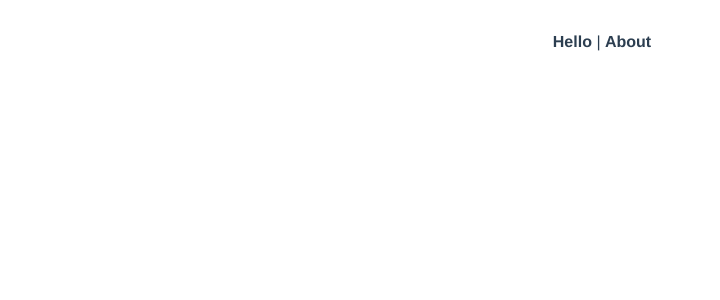
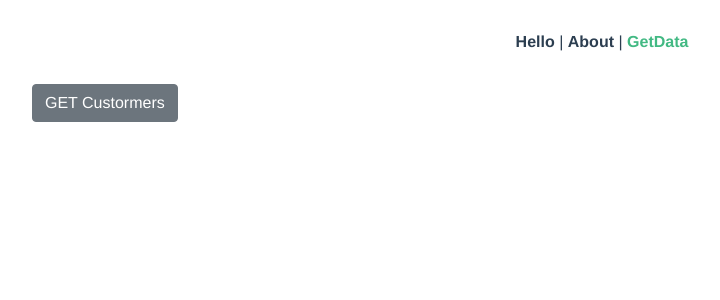
Before and after one commit to bookgvi/authvuelidate2, a Vue app: page /getData in a window 1280 px wide. Shown: the top 300 px of the page, without its empty margins (38-758 px from the left). Built offline with nearby package versions, Linux system fonts and the light colour scheme; sample sign-in values are in the browser's storage.

Commit message:
Получение данных с сервера, XMLHttpRequest + Promise; Форматирование многостраничного текста - https://getinstance.info/articles/css/truncate-multiline-text/

```diff
--- a/src/App.vue
+++ b/src/App.vue
@@ -2,7 +2,8 @@
   <div id="app">
     <div id="nav">
       <router-link to="/">Hello</router-link> |
-      <router-link to="/about">About</router-link>
+      <router-link to="/about">About</router-link> |
+      <router-link to="/getData">GetData</router-link>
     </div>
     <router-view/>
   </div>
--- /dev/null
+++ b/src/components/GetDataFromServer/index.vue
@@ -0,0 +1,59 @@
+<template>
+  <b-container>
+    <b-row class="pb-3">
+      <b-col cols="3" align="left" class="pl-0">
+        <b-button @click="getCustomers">GET Custormers</b-button>
+      </b-col>
+    </b-row>
+    <b-row>
+      <b-col cols="3" class="pl-0 overflow-hidden" style="height: 480px">
+        <div class="box w-100 h-100" align="left">{{ dataFromServer }}</div>
+      </b-col>
+    </b-row>
+  </b-container>
+</template>
+
+<script>
+  export default {
+    name: "index",
+    data: () => ({
+      URL_Customers: 'https://pre.ugoloc.ucann.ru/api/cabinet/v1.0/customers',
+      dataFromServer: ''
+    }),
+    methods: {
+      async getCustomers () {
+        const token = localStorage.getItem('jwt')
+        // const { data } = await this.$http.get(this.URL_Customers)
+        const xhr = new XMLHttpRequest()
+        xhr.responseType = 'json'
+        xhr.open('GET', this.URL_Customers)
+        xhr.setRequestHeader('Authorization', `Bearer ${token}`)
+        xhr.send()
+        xhr.onload = () => new Promise((resolve, reject) => {
+          if (xhr.readyState === 4) {
+            resolve(xhr)
+          } else {
+            // eslint-disable-next-line no-console
+            console.warn('Promise.reject')
+            reject(xhr)
+          }
+        })
+        .then(({ response }) => {
+          this.dataFromServer = response.data
+        }, err => {
+          // eslint-disable-next-line no-console
+          console.warn('...Catched', err)
+        })
+      }
+    }
+  }
+</script>
+
+<style scoped>
+  .box {
+    -webkit-column-width: 150px;
+    -moz-column-width: 150px;
+    column-width: 150px;
+    height: 100%;
+  }
+</style>
--- a/src/router/routes.js
+++ b/src/router/routes.js
@@ -29,6 +29,11 @@ export const routes = [
         // this generates a separate chunk (about.[hash].js) for this route
         // which is lazy-loaded when the route is visited.
         component: () => import(/* webpackChunkName: "about" */ '../views/About.vue')
+      },
+      {
+        path: 'getData',
+        name: 'GetData',
+        component: () => import('../views/GetData')
       }
     ]
   }
--- /dev/null
+++ b/src/views/GetData.vue
@@ -0,0 +1,15 @@
+<template>
+  <get-data></get-data>
+</template>
+
+<script>
+  import GetData from '../components/GetDataFromServer'
+  export default {
+    name: "GetDataView",
+    components: { GetData }
+  }
+</script>
+
+<style scoped>
+
+</style>
```
